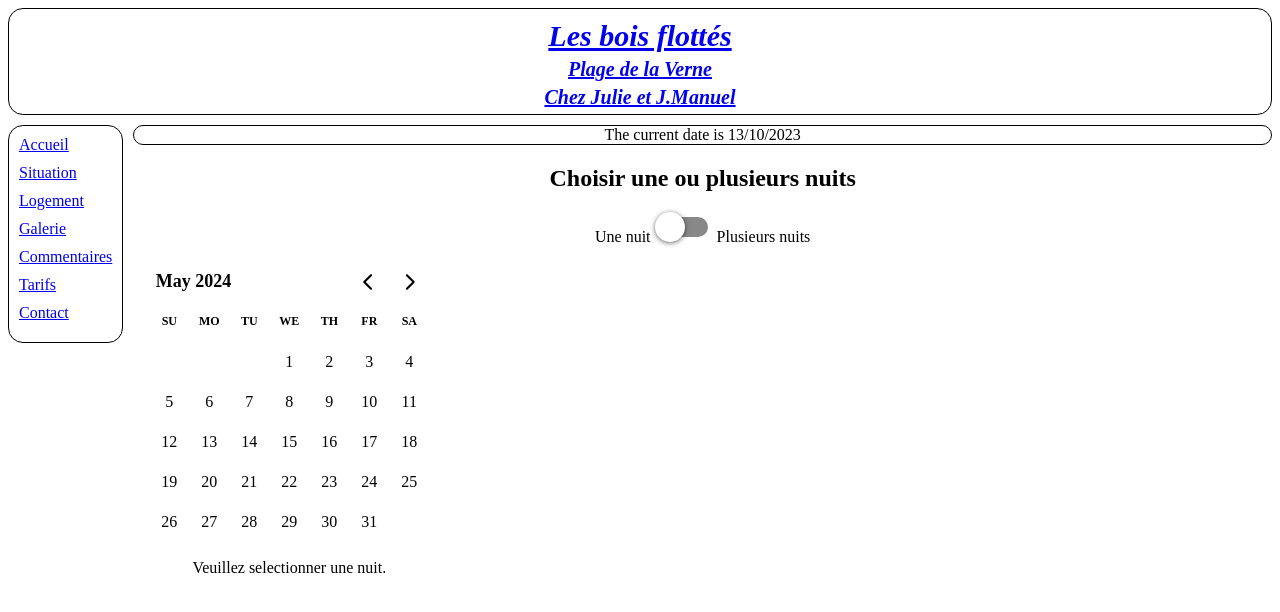
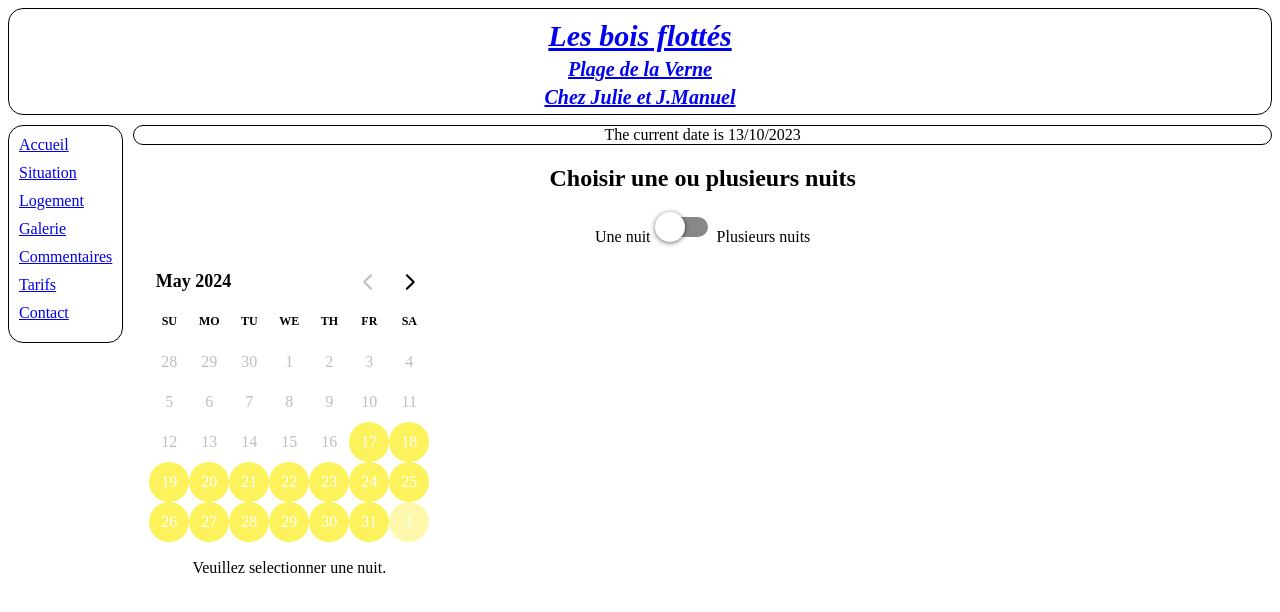
Before and after one commit to AlibertJimmy/Lesboisflottes, a React (Create React App) app: page /Pricing in a window 1280 px wide. Shown: the top 612 px of the page. Built offline with nearby package versions, Linux system fonts and the light colour scheme.

Commit message:
Added Color Code to Calendar, Month Binding, Unable Days

```diff
--- a/src/datas/pricing.jsx
+++ b/src/datas/pricing.jsx
@@ -3,8 +3,8 @@ import { parse, isBefore, addDays } from 'date-fns';
 
 const colorCode = [
     {
-        lowSeason: 'green',
-        middleSeason: 'orange',
+        lowSeason: 'yellow',
+        mediumSeason: 'orange',
         highSeason: 'red',
         veryHighSeason: 'violet'
     }
@@ -19,11 +19,11 @@ const pricingBySeasonList = [
         color: colorCode.lowSeason
 	},
     {
-		seasonType: 'middleSeason',
+		seasonType: 'mediumSeason',
 		startDate: '14/06/2024',
         endDate: '04/07/2024',
         price: 70,
-        color: colorCode.middleSeason
+        color: colorCode.mediumSeason
 	},
     {
 		seasonType: 'highSeason',
@@ -47,11 +47,11 @@ const pricingBySeasonList = [
         color: colorCode.highSeason
 	},
     {
-		seasonType: 'middleSeason',
+		seasonType: 'mediumSeason',
 		startDate: '02/09/2024',
         endDate: '14/09/2024',
         price: 70,
-        color: colorCode.middleSeason
+        color: colorCode.mediumSeason
 	},
     {
 		seasonType: 'lowSeason',
--- a/src/pages/Pricing/princing.jsx
+++ b/src/pages/Pricing/princing.jsx
@@ -6,6 +6,7 @@ import { DayPicker } from 'react-day-picker'
 import { format } from 'date-fns'
 
 import '../../utils/style/react-day-picker.css'
+
 
 import DateDisplay from '../../components/DateDisplay/datedisplay'
 import ToggleButton from '../../components/ToggleButton/toggleButton'
@@ -63,11 +64,62 @@ function Pricing() {
       }
     }
 
+    const disabledDays = [
+      { from: new Date(2024, 0, 1), to: new Date(2024, 4, 16) },
+      { from: new Date(2024, 9, 14), to: new Date(2024, 11, 31) }
+    ]
+
+    const modifiers = {
+      lowSeason: [
+        { from: new Date(2024, 4, 17), to: new Date(2024, 5, 13) },
+        { from: new Date(2024, 8, 15), to: new Date(2024, 9, 13) }
+      ],
+      mediumSeason: [
+        { from: new Date(2024, 5, 14), to: new Date(2024, 6, 4) },
+        { from: new Date(2024, 8, 2), to: new Date(2024, 8, 14) }
+      ],
+      highSeason: [
+        { from: new Date(2024, 6, 5), to: new Date(2024, 6, 11) },
+        { from: new Date(2024, 7, 26), to: new Date(2024, 8, 1) }
+      ],
+      veryHighSeason: [
+        { from: new Date(2024, 6, 12), to: new Date(2024, 7, 25) }
+      ],
+
+
+    }
+
+    const modifiersStyles = {
+      lowSeason: {
+        color: 'white',
+        backgroundColor: '#fcf25b',
+      },
+      mediumSeason: {
+        color: 'white',
+        backgroundColor: '#fac32a',
+      },
+      highSeason: {
+        color: 'white',
+        backgroundColor: '#f03535',
+      },
+      veryHighSeason: {
+        color: 'white',
+        backgroundColor: '#813afc',
+      },
+    }
+
+    const css = `
+      .my-selected:not([disabled]) {
+        font-weight: bold;
+        border: 2px solid #0c00fa;
+      }
+    `
 
   return (
       <PricingWrapper>
         <DateDisplay currentDate={currentDate}/>
         <ToggleButton onToggle={switchDaySelection} selection={selection}/>
+        <style>{css}</style>
         <DayPicker
             mode={selection}
             //selected={selectedDay}
@@ -77,6 +129,15 @@ function Pricing() {
             //footer={footer}
             footer={selection === 'single' ? footer : footer2}
             defaultMonth={new Date(2024, 4)}
+            showOutsideDays
+            disabled = {disabledDays}
+            fromMonth={new Date(2024,4)}
+            toMonth={new Date(2024,9)}
+            modifiers={modifiers}
+            modifiersStyles={modifiersStyles}
+            modifiersClassNames={{
+              selected: 'my-selected'
+            }}
         />
       </PricingWrapper>
   )
```
